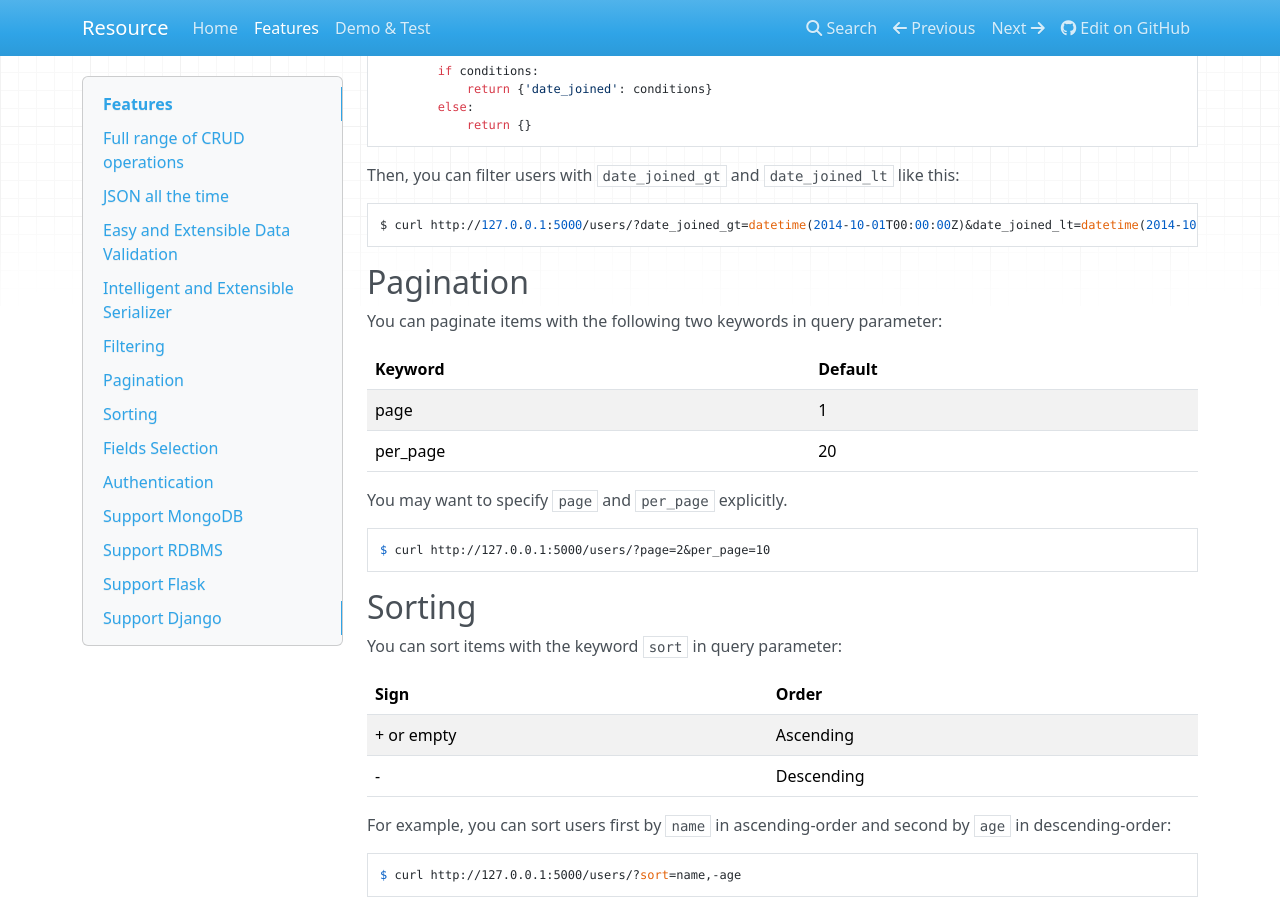
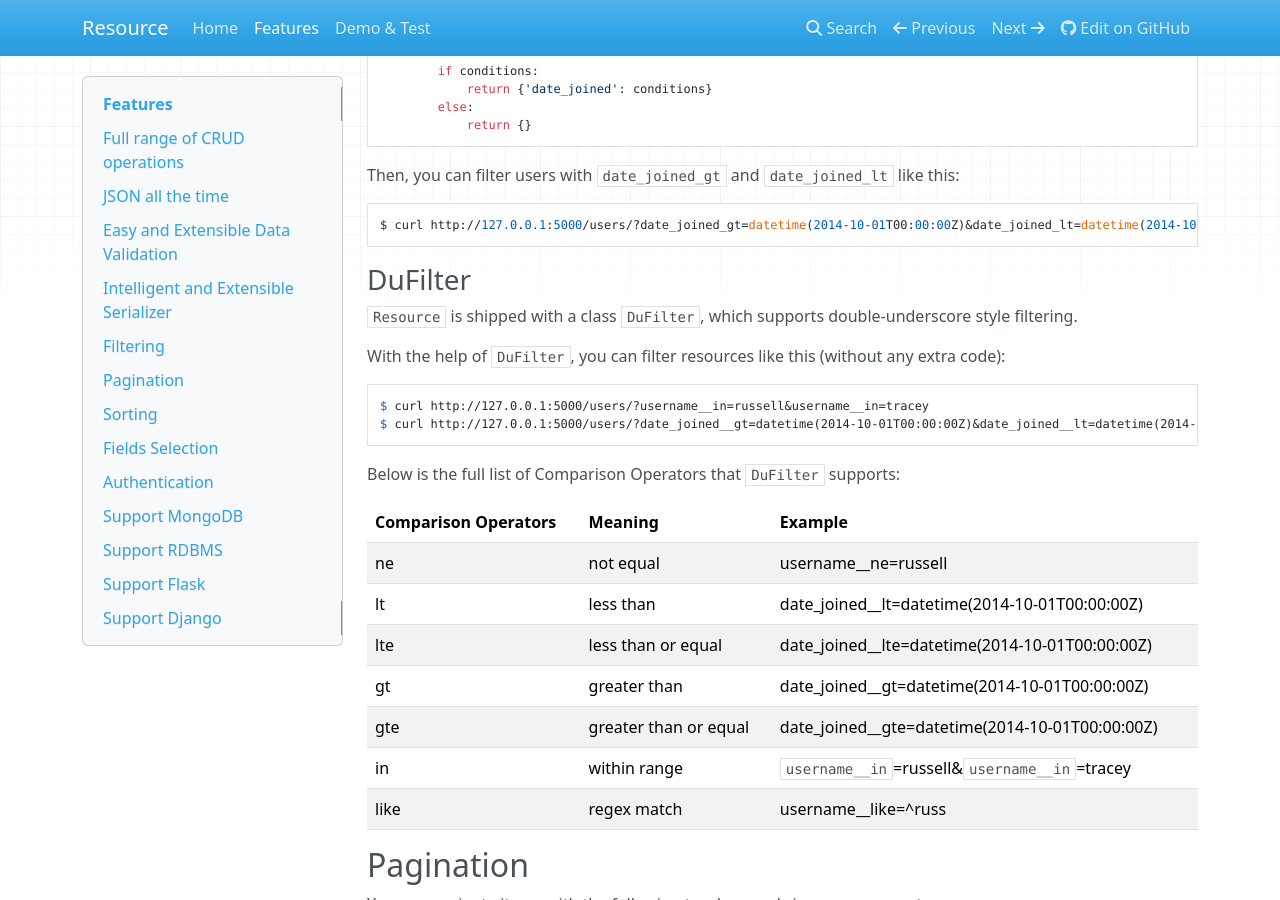
Before and after one commit to RussellLuo/resource, an MkDocs documentation site: the page built from docs/features.md, in a window 1280 px wide and 900 px high, scrolled down 3891 px. Built offline with MkDocs 1.6.1, drawn with Linux system fonts in a browser that asks for light colours; nearby versions of some CDN libraries; old or Windows-style settings are respelled for this version of MkDocs.

Commit message:
improve `DuFilter` related Documentation

```diff
--- a/docs/features.md
+++ b/docs/features.md
@@ -184,6 +184,28 @@ By subclassing `Filter` class, you can do more complex filtering:
 Then, you can filter users with `date_joined_gt` and `date_joined_lt` like this:
 
     $ curl http://127.0.0.1:5000/users/?date_joined_gt=datetime(2014-10-01T00:00:00Z)&date_joined_lt=datetime(2014-10-03T00:00:00Z)
+
+
+### DuFilter
+
+`Resource` is shipped with a class `DuFilter`, which supports double-underscore style filtering.
+
+With the help of `DuFilter`, you can filter resources like this (without any extra code):
+
+    $ curl http://127.0.0.1:5000/users/?username__in=russell&username__in=tracey
+    $ curl http://127.0.0.1:5000/users/?date_joined__gt=datetime(2014-10-01T00:00:00Z)&date_joined__lt=datetime(2014-10-03T00:00:00Z)
+
+Below is the full list of Comparison Operators that `DuFilter` supports:
+
+Comparison Operators | Meaning               | Example
+-------------------- | --------------------- | -----------------------------------------------
+ne                   | not equal             | username__ne=russell
+lt                   | less than             | date_joined__lt=datetime(2014-10-01T00:00:00Z)
+lte                  | less than or equal    | date_joined__lte=datetime(2014-10-01T00:00:00Z)
+gt                   | greater than          | date_joined__gt=datetime(2014-10-01T00:00:00Z)
+gte                  | greater than or equal | date_joined__gte=datetime(2014-10-01T00:00:00Z)
+in                   | within range          | `username__in`=russell&`username__in`=tracey
+like                 | regex match           | username__like=^russ
 
 
 Pagination
```
Also changed, not shown: docs/demo.md (+15 -1 lines), 1 other file.
